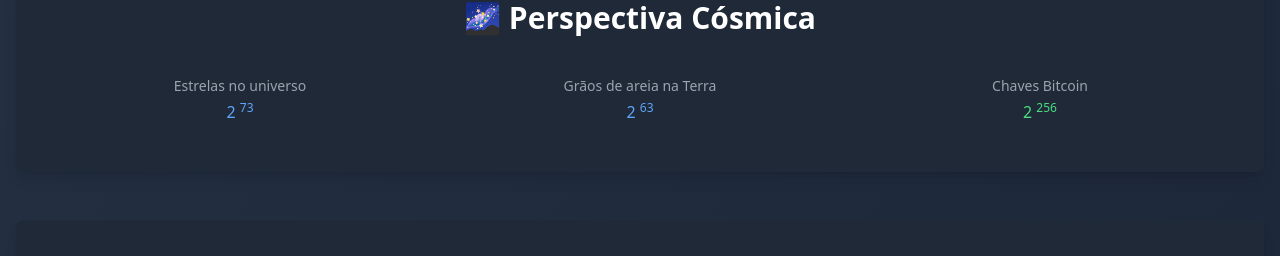
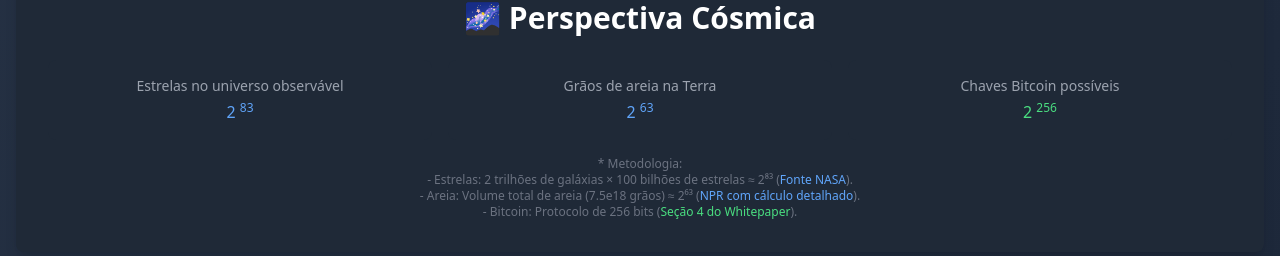
Before and after one commit to lopesleo/WallepMapAPP, a Next.js app: page / in a window 1280 px wide. Shown: the part 1580-1836 px from the top of the page. Built offline with nearby package versions, Linux system fonts and the light colour scheme; no server answers; the database is empty.

Commit message:
feat: adiciona fonte de informações

```diff
--- a/components/ExponentProgressBar.jsx
+++ b/components/ExponentProgressBar.jsx
@@ -89,11 +89,11 @@
         <p>
           Carteiras utilizadas:{" "}
           <span className="font-bold text-orange-400">
-            {usedWallets.toLocaleString()}
+            {usedWallets.toLocaleString()} ≈ (2<sup>{exponentUsed}</sup>)
           </span>
           , Carteiras ativas:{" "}
           <span className="font-bold text-blue-400">
-            {activeWallets.toLocaleString()}
+            {activeWallets.toLocaleString()} ≈ (2<sup>{exponentActive}</sup>)
           </span>
           .
         </p>
--- a/pages/index.jsx
+++ b/pages/index.jsx
@@ -16,8 +16,7 @@
   const TOTAL_KEYS = 2 ** 256;
   const existWalletWithBalance = safeNumber(activeWallets);
   const usedWalletsCount = safeNumber(usedWallets);
-  console.log("existWalletWithBalance", existWalletWithBalance);
-  console.log("usedWalletsCount", usedWalletsCount);
+
   // Cálculo direto da probabilidade
   const collisionProbability =
     existWalletWithBalance > 0 ? existWalletWithBalance / TOTAL_KEYS : 0;
@@ -157,7 +156,6 @@
                         __html: `• n = Carteiras existentes = ${existWalletWithBalance.toLocaleString()} ( ≈ ${convertToPowerOfTwo(existWalletWithBalance)} )`,
                       }}
                     />
-
                     <p>
                       • N = Combinações possíveis = 2<sup>256</sup>
                     </p>
@@ -195,40 +193,82 @@
                 </div>
               </div>
             </Card>
+
             {/* Seção de Comparação Cósmica */}
             <Card className="mb-12">
               <h2 className="text-3xl font-bold mb-6 text-center">
                 🌌 Perspectiva Cósmica
               </h2>
               <div className="grid md:grid-cols-3 gap-4 text-center">
+                {/* Estrelas - Fonte: NASA */}
                 <div className="bg-gray-800 p-4 rounded-lg">
                   <p className="text-sm text-gray-400 mb-1">
-                    Estrelas no universo
+                    Estrelas no universo observável
                   </p>
                   <p className="text-blue-400">
-                    2 <sup>73</sup>
+                    2 <sup>83</sup>{" "}
                   </p>
                 </div>
+
+                {/* Grãos de areia - Fonte: Método de cálculo amplamente replicado */}
                 <div className="bg-gray-800 p-4 rounded-lg">
                   <p className="text-sm text-gray-400 mb-1">
                     Grãos de areia na Terra
                   </p>
                   <p className="text-blue-400">
-                    2 <sup>63</sup>
+                    2 <sup>63</sup>{" "}
                   </p>
                 </div>
+
+                {/* Chaves Bitcoin - Fonte: Whitepaper */}
                 <div className="bg-gray-800 p-4 rounded-lg">
-                  <p className="text-sm text-gray-400 mb-1">Chaves Bitcoin</p>
-                  <p
-                    className="text-green-400"
-                    dangerouslySetInnerHTML={{
-                      __html: formatScientific(TOTAL_KEYS),
-                    }}
-                  />
+                  <p className="text-sm text-gray-400 mb-1">
+                    Chaves Bitcoin possíveis
+                  </p>
+                  <p className="text-green-400">
+                    2 <sup>256</sup>{" "}
+                  </p>
                 </div>
               </div>
+
+              {/* Nota técnica com metodologia */}
+              <p className="text-xs text-gray-500 mt-4 px-4 text-center">
+                * Metodologia:
+                <br />- Estrelas: 2 trilhões de galáxias × 100 bilhões de
+                estrelas ≈ 2⁸³ (
+                <a
+                  href="https://www.nasa.gov/feature/goddard/2016/hubble-reveals-observable-universe-contains-10-times-more-galaxies-than-previously-thought"
+                  target="_blank"
+                  rel="noopener noreferrer"
+                  className="text-blue-400 hover:underline"
+                >
+                  Fonte NASA
+                </a>
+                ).
+                <br />- Areia: Volume total de areia (7.5e18 grãos) ≈ 2⁶³ (
+                <a
+                  href="https://www.npr.org/sections/krulwich/2012/09/17/161096233/which-is-greater-the-number-of-sand-grains-on-earth-or-stars-in-the-sky"
+                  target="_blank"
+                  rel="noopener noreferrer"
+                  className="text-blue-400 hover:underline"
+                >
+                  NPR com cálculo detalhado
+                </a>
+                ).
+                <br />- Bitcoin: Protocolo de 256 bits (
+                <a
+                  href="https://bitcoin.org/bitcoin.pdf"
+                  target="_blank"
+                  rel="noopener noreferrer"
+                  className="text-green-400 hover:underline"
+                >
+                  Seção 4 do Whitepaper
+                </a>
+                ).
+              </p>
             </Card>
-            {/* Tabela de Carteiras (mantida da versão anterior) */}
+
+            {/* Tabela de Carteiras */}
             <WalletTable
               topWallets={topWallets || []}
               selectedNetwork={selectedNetwork}
```
